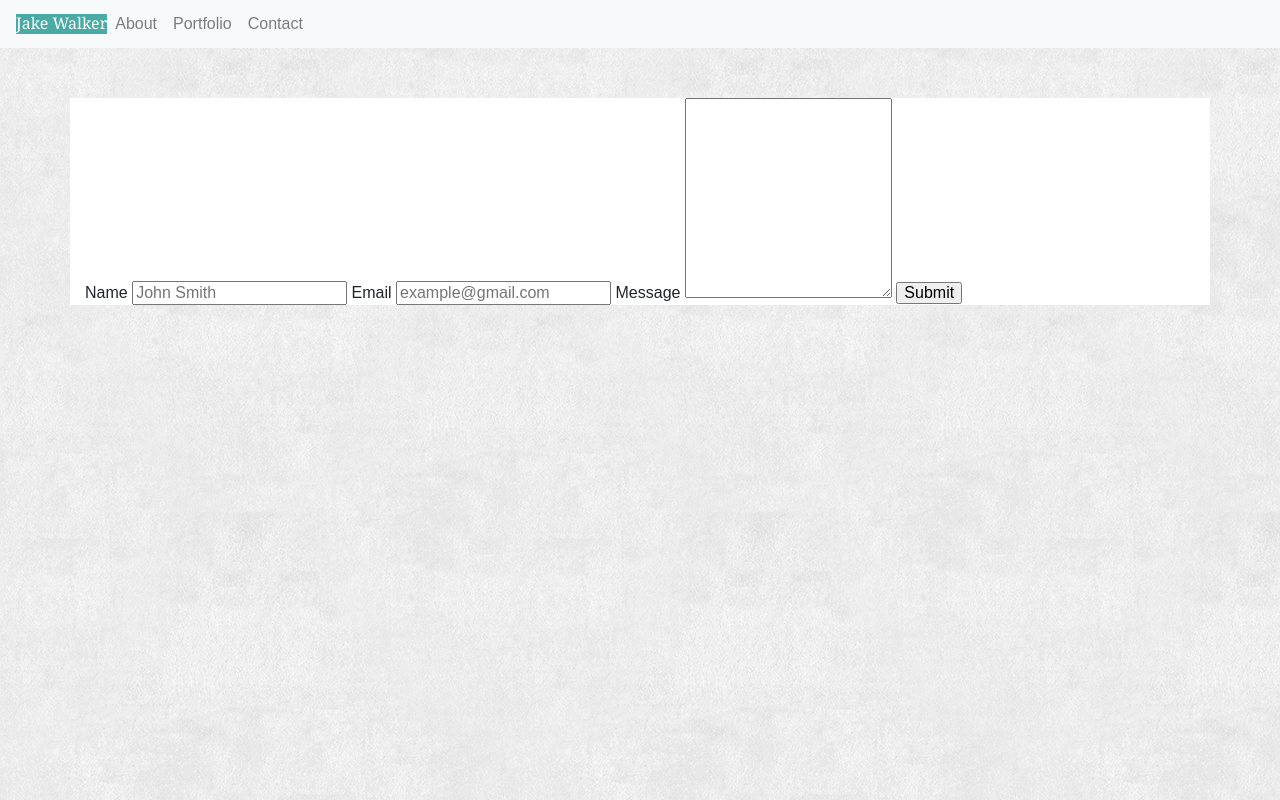
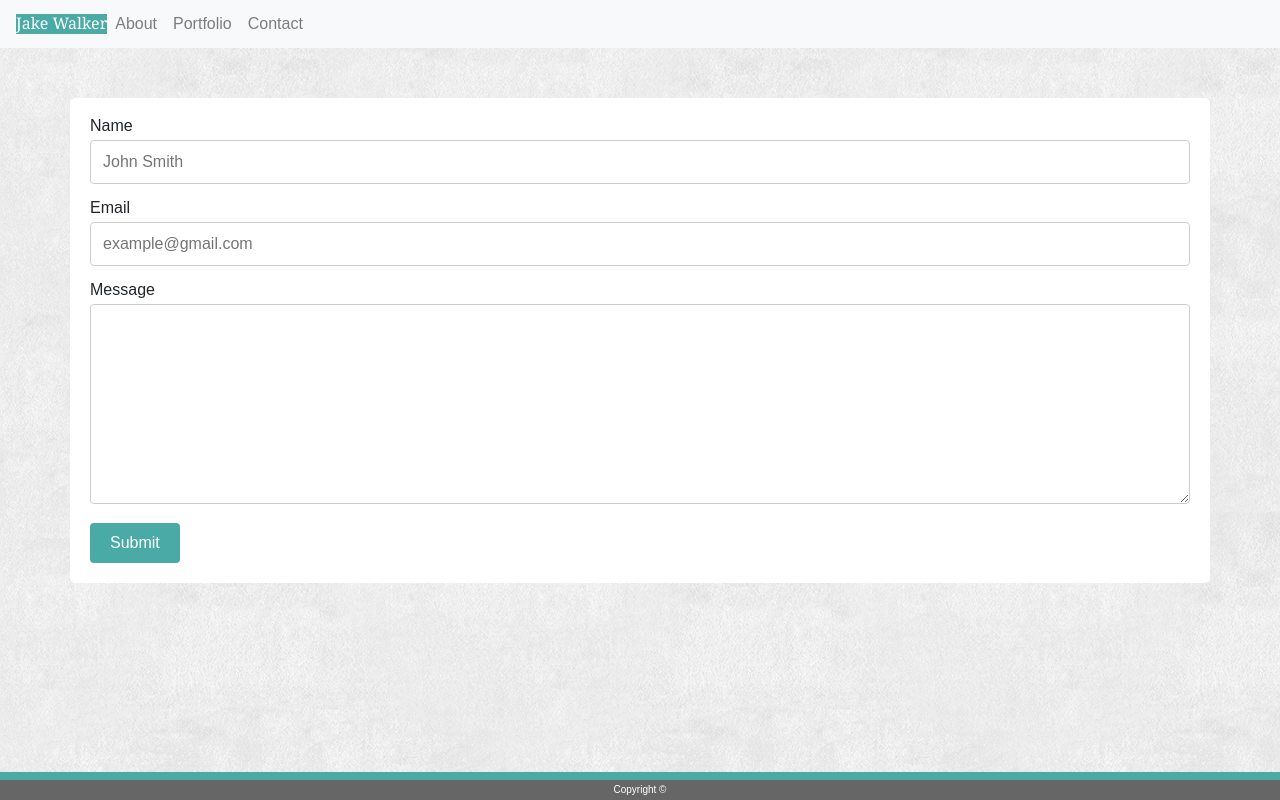
Before and after one commit to jcw2865/homework-2, a plain HTML site: page contact.html in a window 1280 px wide. Drawn offline with nearby package versions, Linux system fonts and the light colour scheme.

Commit message:
Footer added to contact.html and portfolio.html. Style3.css created for contact.html. Style3.css linked to contact.html (but not either of the other two for now).

```diff
--- /dev/null
+++ b/assets/css/style3.css
@@ -0,0 +1,48 @@
+/* CSS for contact.html */
+
+/* Style inputs with type="text", select elements and textareas */
+input[type=text], select, textarea {
+    width: 100%; /* Full width */
+    padding: 12px; /* Some padding */
+    border: 1px solid #ccc; /* Gray border */
+    border-radius: 4px; /* Rounded borders */
+    box-sizing: border-box; /* Make sure that padding and width stays in place */
+    margin-top: 6px; /* Add a top margin */
+    margin-bottom: 16px; /* Bottom margin */
+    resize: vertical /* Allow the user to vertically resize the textarea (not horizontally) */
+  }
+
+  /* Style the submit button with a specific background color etc */
+  input[type=submit] {
+    background-color: #4aaaa5;
+    color: white;
+    padding: 12px 20px;
+    border: none;
+    border-radius: 4px;
+    cursor: pointer;
+  }
+
+  /* When moving the mouse over the submit button, add a darker green color */
+  input[type=submit]:hover {
+    background-color: #45a049;
+  }
+
+  /* Add a background color and some padding around the form */
+  .container {
+    border-radius: 5px;
+    background-color: white;
+    padding: 20px;
+    margin: 0 auto;
+    margin-top: 50px;
+  }
+
+  #contactheader {
+    background-color: #4aaaa5;
+    font-family: 'Georgia', Times, 'Times New Roman', serif;
+    color: white;
+    font-size: 20px;
+    flex-basis: 20%;
+    text-align: center;
+    padding-top: 25px;
+    position: relative;
+  }
--- a/contact.html
+++ b/contact.html
@@ -18,6 +18,7 @@
         crossorigin="anonymous"></script>
     <link rel="stylesheet" href="assets/css/style1.css">
     <link rel="stylesheet" href="assets/css/style2.css">
+    <link rel="stylesheet" href="assets/css/style3.css">
     <title>Contact</title>
 </head>
 
@@ -58,6 +59,9 @@
         </form>
     </div>
 
+    <!--Footer-->
+    <footer>Copyright ©</footer>
+
 </body>
 
 </html>
```
Also changed, not shown: portfolio.html (+3 -0 lines).
